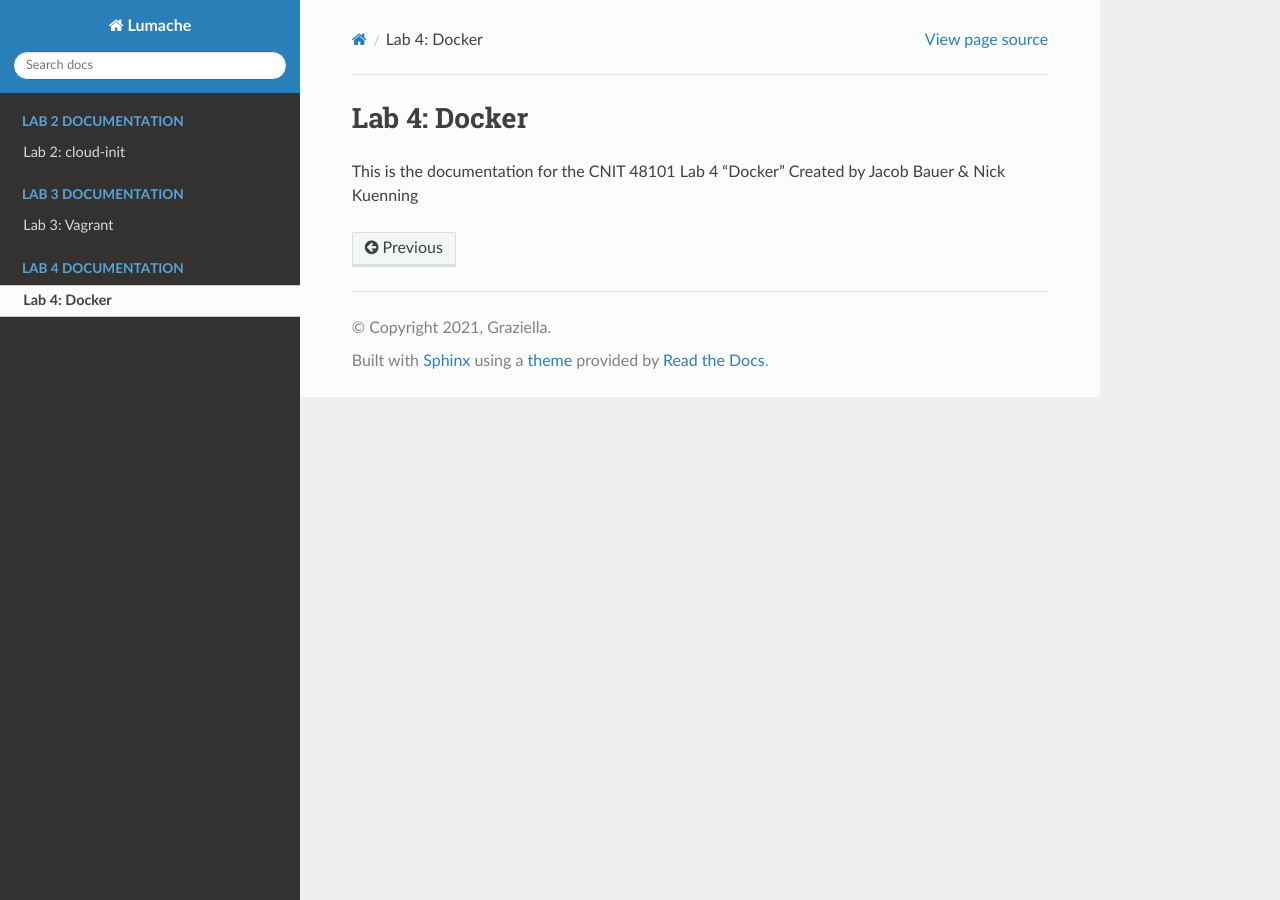
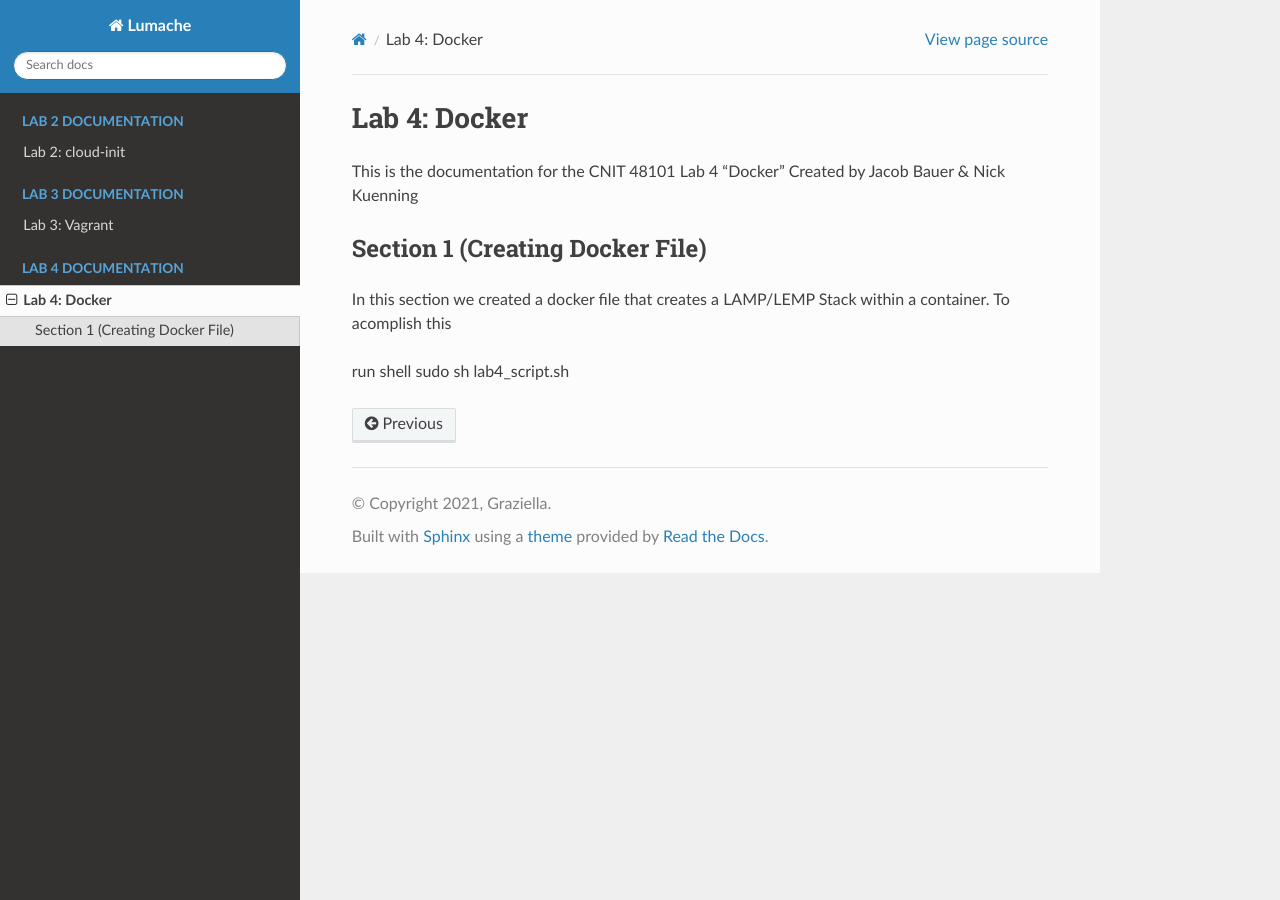
Before and after one commit to Hexadual/CNIT48101, a Sphinx documentation site: the page built from docs/source/lab4.rst, in a window 1280 px wide. Built offline with Sphinx 7.4.7 and the Read the Docs theme 3.1.0, drawn with Linux system fonts in a browser that asks for light colours.

Commit message:
Update lab4.rst

```diff
--- a/docs/source/lab4.rst
+++ b/docs/source/lab4.rst
@@ -3,3 +3,16 @@ Lab 4: Docker
 ==========================================
 
 This is the documentation for the CNIT 48101 Lab 4 "Docker" Created by Jacob Bauer & Nick Kuenning
+
+
+Section 1 (Creating Docker File)
+####################################
+
+In this section we created a docker file that creates a LAMP/LEMP Stack within a container. To acomplish this
+
+
+
+
+
+run shell
+sudo sh lab4_script.sh
```
